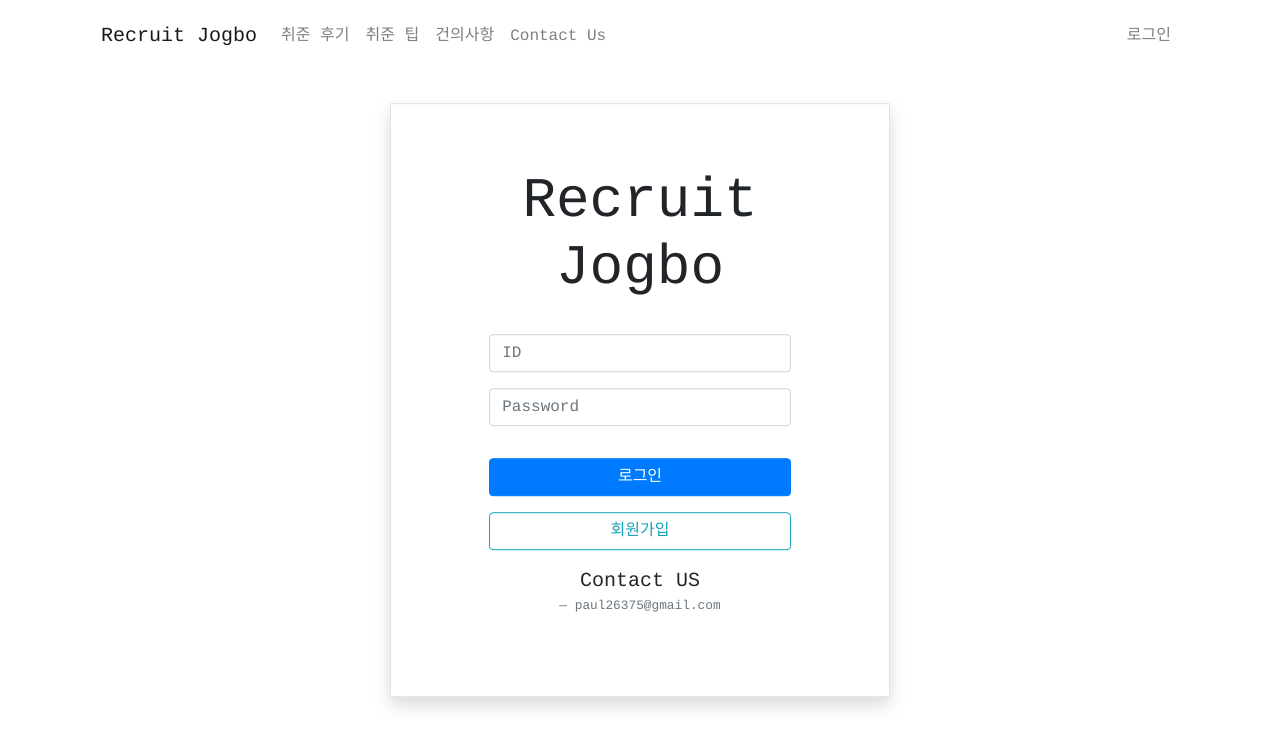
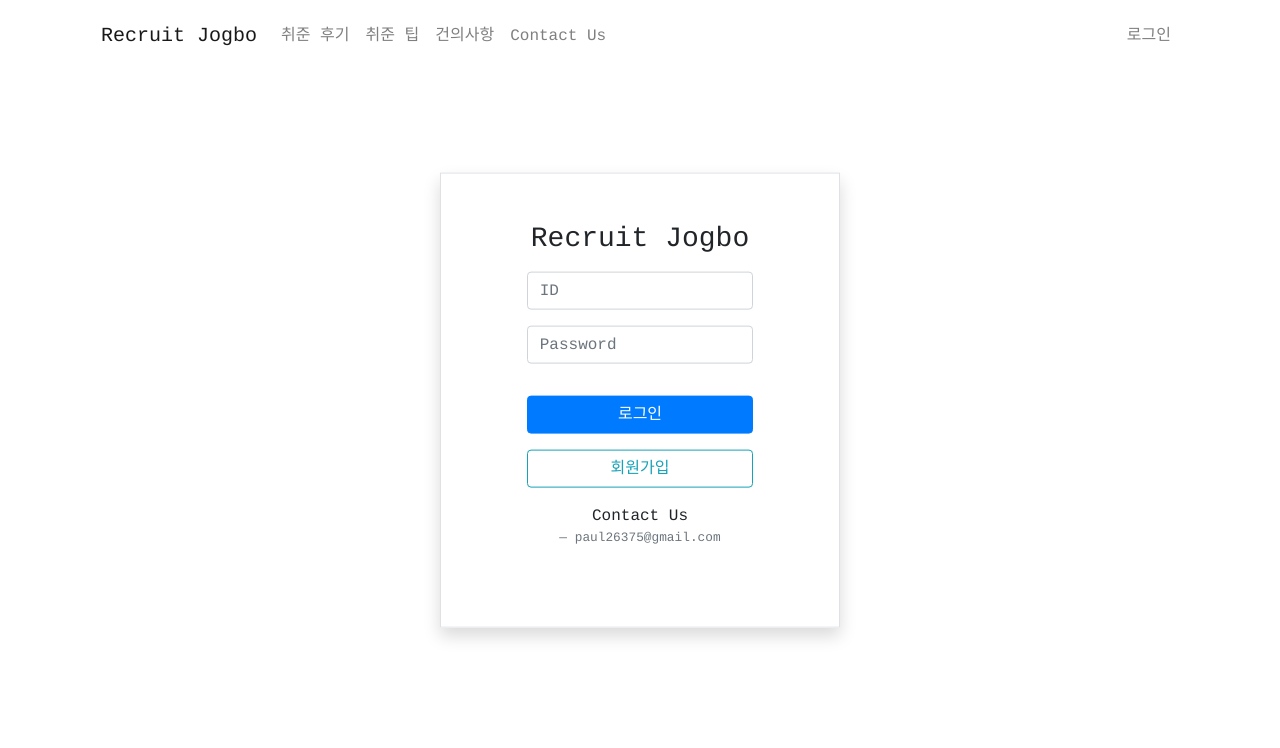
Before and after one commit to hellozin/recruit-jogbo-frontend, a Vue app: page /login in a window 1280 px wide. Shown: the top 748 px of the page. Built offline with nearby package versions, Linux system fonts and the light colour scheme; a web font is replaced by a local one; what vue-disqus would draw is missing.

Commit message:
로그인 화면 비율조정

```diff
--- a/src/views/Login.vue
+++ b/src/views/Login.vue
@@ -1,7 +1,7 @@
 <template>
   <div class="login">
     <div class="border shadow mx-auto p-5">
-      <p class="display-4 text-center p-3">Recruit Jogbo</p>
+      <h3 class="text-center mb-3">Recruit Jogbo</h3>
 
       <b-form class="w-75 mx-auto" @submit.prevent="onSubmit">
         <b-form-group>
@@ -18,7 +18,7 @@
       </b-form>
 
       <div class="p-3">
-        <p class="text-center lead mb-0">Contact US</p>
+        <p class="text-center mb-0">Contact Us</p>
         <p class="text-center blockquote-footer">paul26375@gmail.com</p>
       </div>
 
@@ -71,7 +71,7 @@ export default {
 
 <style scoped>
 .login {
-  width: 500px;
+  width: 400px;
   position: absolute;
   top: 50%;
   left: 50%;
```
